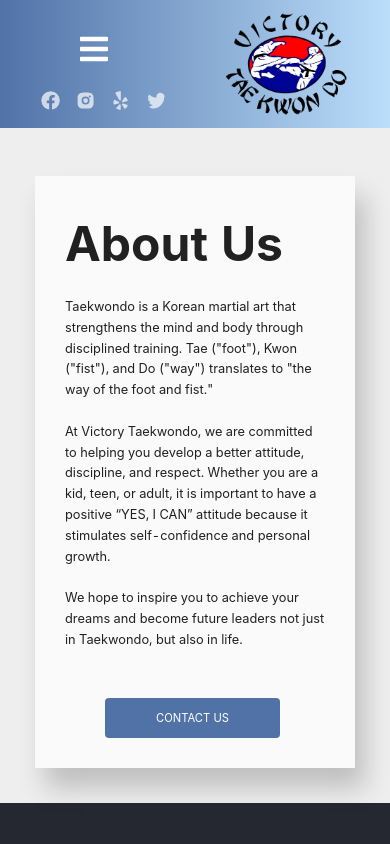
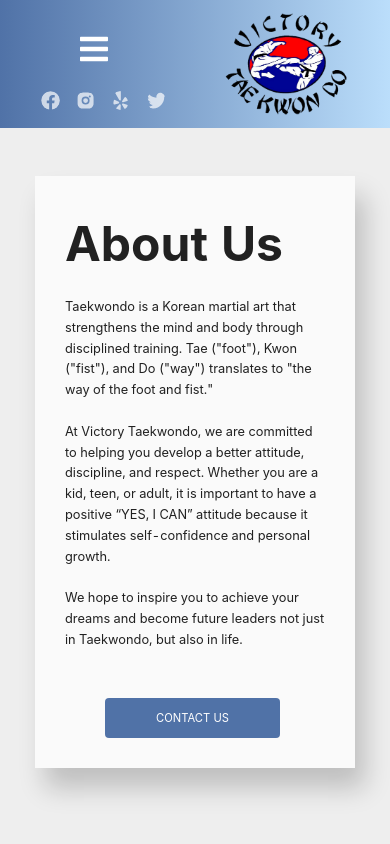
Before and after one commit to calvin-kim13/victoryTKD, a React (Create React App) app: page /about in a window 390 px wide. Shown: the top 844 px of the page. Built offline with nearby package versions, Linux system fonts and the light colour scheme.

Commit message:
fixed height and responsiveness for mobile

```diff
--- a/src/Pages/styles/About.css
+++ b/src/Pages/styles/About.css
@@ -1,5 +1,5 @@
 .about-container {
-  height: 80vh;
+  height: 92vh;
   width: 100%;
 }
 
--- a/src/Pages/styles/EachClasses.css
+++ b/src/Pages/styles/EachClasses.css
@@ -1,5 +1,5 @@
 .classes-container {
-  height: 80vh;
+  height: 92vh;
   width: 100%;
 }
 
```
